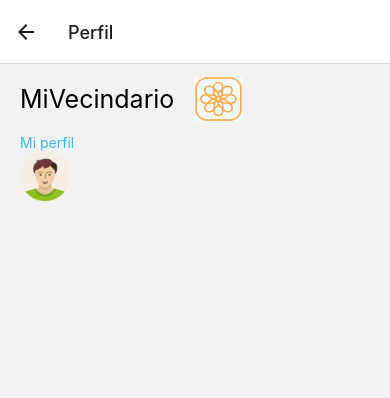
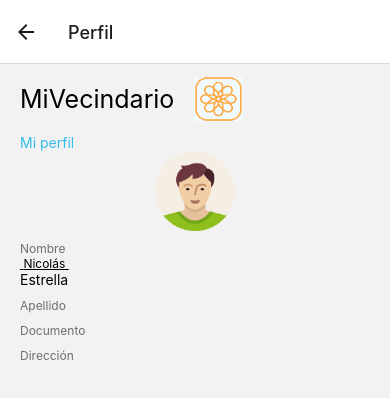
Before and after one commit to hex-star/mimunicipio-distribuidas, a React Native app in the folder front/: screen /Perfil in a window 390 px wide. Shown: the top 398 px of the page. Built offline with nearby package versions, Linux system fonts and the light colour scheme.

Commit message:
agregué texto

```diff
--- a/front/screens/Perfil.js
+++ b/front/screens/Perfil.js
@@ -1,5 +1,7 @@
 import React from 'react';
-import { View, Text, Image } from 'react-native';
+import {
+    View, Text, Image, TextInput,
+} from 'react-native';
 import style from '../customProperties/Styles';
 import MiVecindario from '../components/MiVecindario';
 import logo from '../assets/avatar.png';
@@ -10,12 +12,20 @@
             <MiVecindario />
             <View style={style.formsContainer}>
                 <Text style={style.sectionTitle}>Mi perfil</Text>
-                <Image
-                    style={{
-                        width: 50, height: 50, resizeMode: 'stretch', justifyContent: 'center',
-                    }}
-                    source={logo}
-                />
+                <View style={{ flexDirection: 'row', justifyContent: 'center' }}>
+                    <Image
+                        style={{
+                            width: 80, height: 80, resizeMode: 'stretch', justifyContent: 'center',
+                        }}
+                        source={logo}
+                    />
+                </View>
+                <Text style={style.formTooltip}>Nombre</Text>
+                <Text style={{ fontSize: 12, color: 'black', textDecorationLine: 'underline' }}> Nicolás </Text>
+                <TextInput placeholder="Estrella" />
+                <Text style={style.formTooltip}>Apellido</Text>
+                <Text style={style.formTooltip}>Documento</Text>
+                <Text style={style.formTooltip}>Dirección</Text>
             </View>
         </>
     );
```
